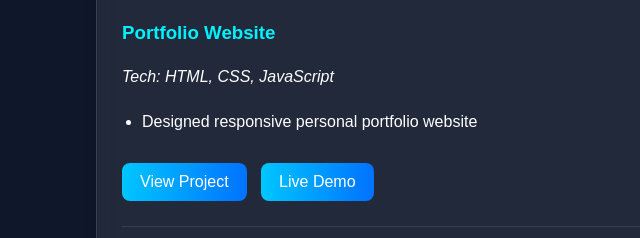
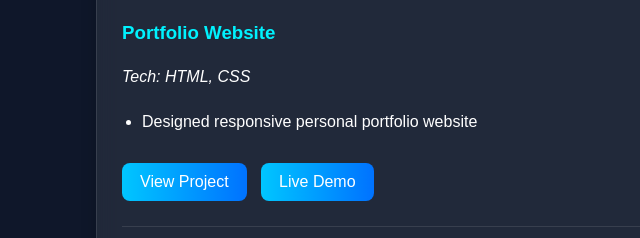
Before and after one commit to rowdybaby-0727/portfolio-website, a plain HTML site: page index.html in a window 1280 px wide. Shown: the part 1814-2052 px from the top of the page, 0-640 px from the left. Drawn offline with nearby package versions, Linux system fonts and the light colour scheme.

Commit message:
Editing the Tech in the projects

```diff
--- a/index.html
+++ b/index.html
@@ -195,7 +195,7 @@
                     <!-- PORTFOLIO -->
                     <h3>Portfolio Website</h3>
 
-                    <p><i>Tech: HTML, CSS, JavaScript</i></p>
+                    <p><i>Tech: HTML, CSS</i></p>
 
                     <ul>
                         <li>Designed responsive personal portfolio website</li>
```
